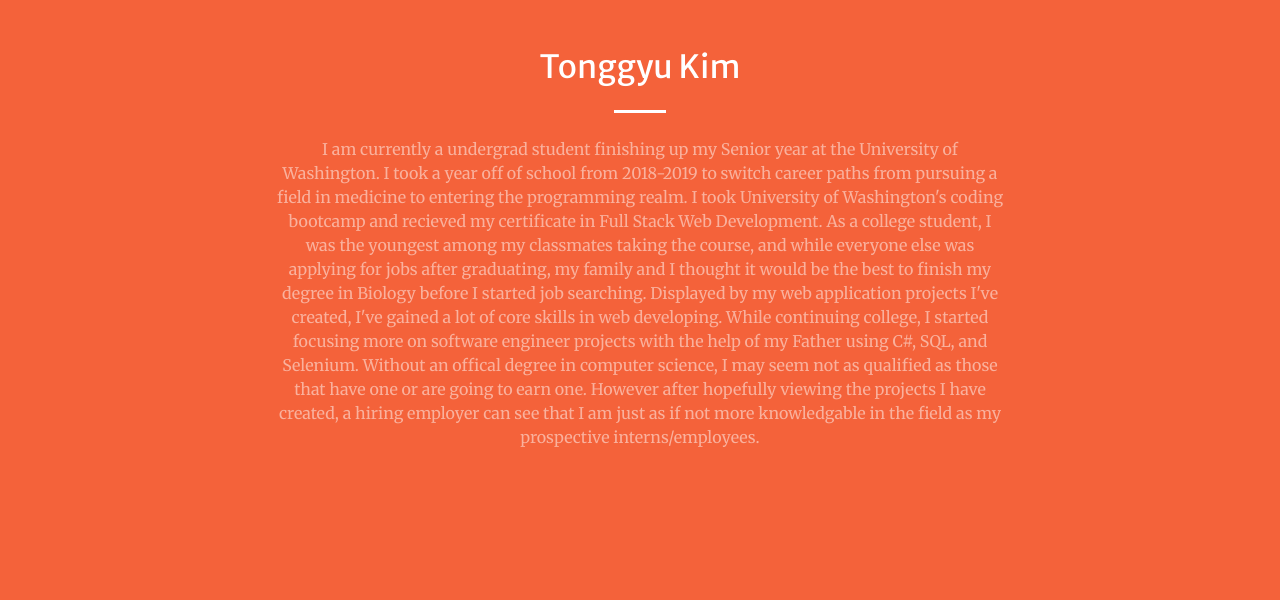
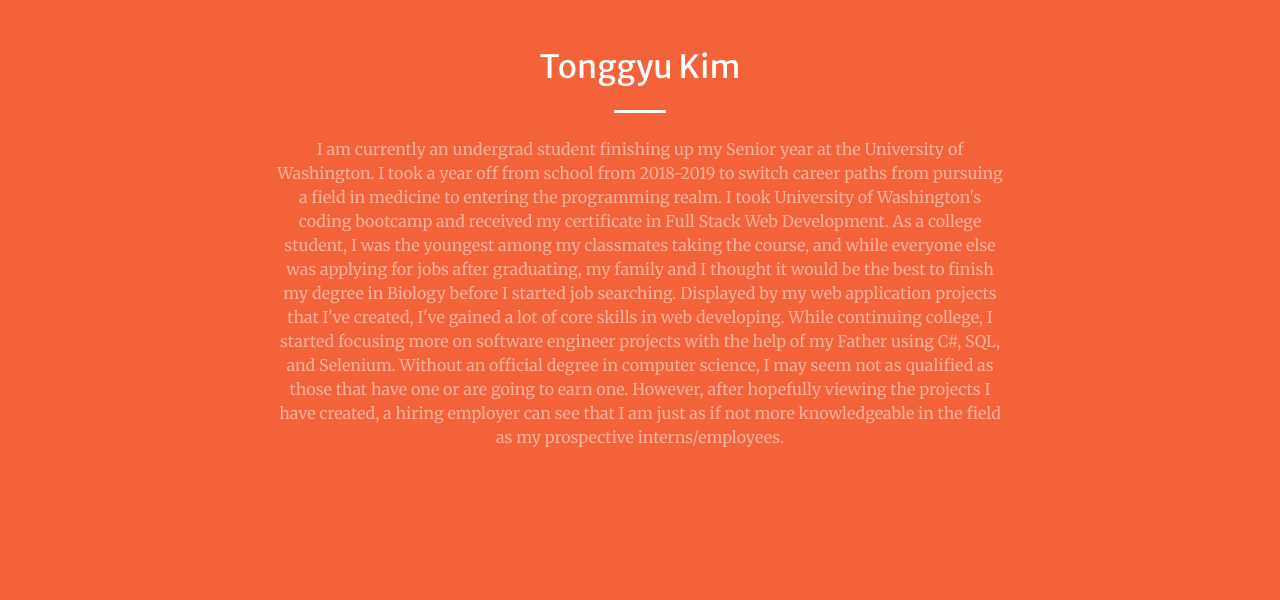
Before and after one commit to tonggyukim/UpdatedPortfolio, a website with bundled scripts: page index.html in a window 1280 px wide. Shown: the part 880-1480 px from the top of the page. Built offline with nearby package versions, Linux system fonts and the light colour scheme; files whose address does not match are found by name.

Commit message:
updated typos

```diff
--- a/index.html
+++ b/index.html
@@ -74,13 +74,14 @@
         <div class="col-lg-8 text-center">
           <h2 class="text-white mt-0">Tonggyu Kim</h2>
           <hr class="divider light my-4">
-          <p class="text-white-50 mb-4">I am currently a undergrad student finishing up my Senior year at the University of Washington. I took a year off of school from 2018-2019
-            to switch career paths from pursuing a field in medicine to entering the programming realm. I took University of Washington's coding bootcamp and recieved
-            my certificate in Full Stack Web Development. As a college student, I was the youngest among my classmates taking the course, and while everyone else was applying for jobs
-            after graduating, my family and I thought it would be the best to finish my degree in Biology before I started job searching. Displayed by my web application projects I've created,
-            I've gained a lot of core skills in web developing. While continuing college, I started focusing more on software engineer projects with the help of my Father using C#, SQL, and Selenium.
-            Without an offical degree in computer science, I may seem not as qualified as those that have one or are going to earn one. However after hopefully viewing the projects I have created,
-            a hiring employer can see that I am just as if not more knowledgable in the field as my prospective interns/employees.
+          <p class="text-white-50 mb-4">I am currently an undergrad student finishing up my Senior year at the University of Washington.
+            I took a year off from school from 2018-2019 to switch career paths from pursuing a field in medicine to entering the programming realm.
+            I took University of Washington's coding bootcamp and received my certificate in Full Stack Web Development.
+            As a college student, I was the youngest among my classmates taking the course, and while everyone else was applying for jobs after graduating, my family and I thought it would be the best to finish my degree in Biology before I started job searching.
+            Displayed by my web application projects that I've created, I've gained a lot of core skills in web developing.
+            While continuing college, I started focusing more on software engineer projects with the help of my Father using C#, SQL, and Selenium.
+            Without an official degree in computer science, I may seem not as qualified as those that have one or are going to earn one.
+            However, after hopefully viewing the projects I have created, a hiring employer can see that I am just as if not more knowledgeable in the field as my prospective interns/employees.
         </div>
       </div>
     </div>
```
